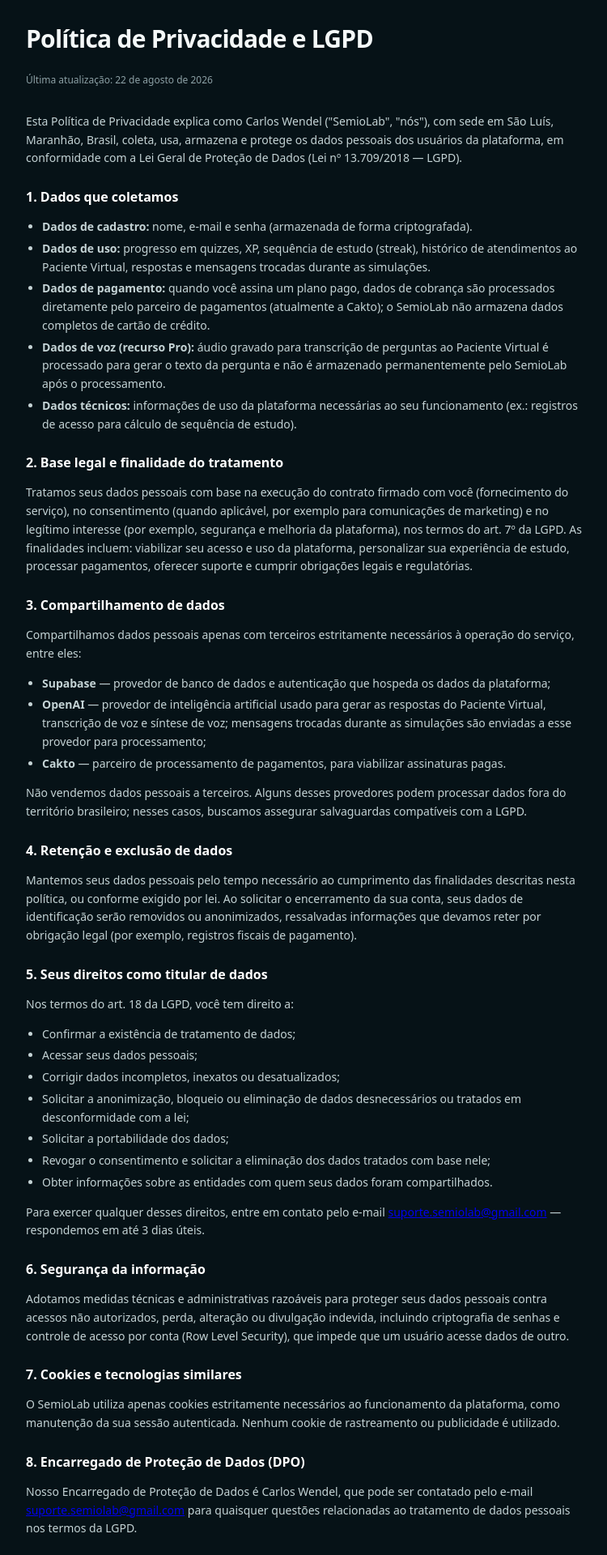
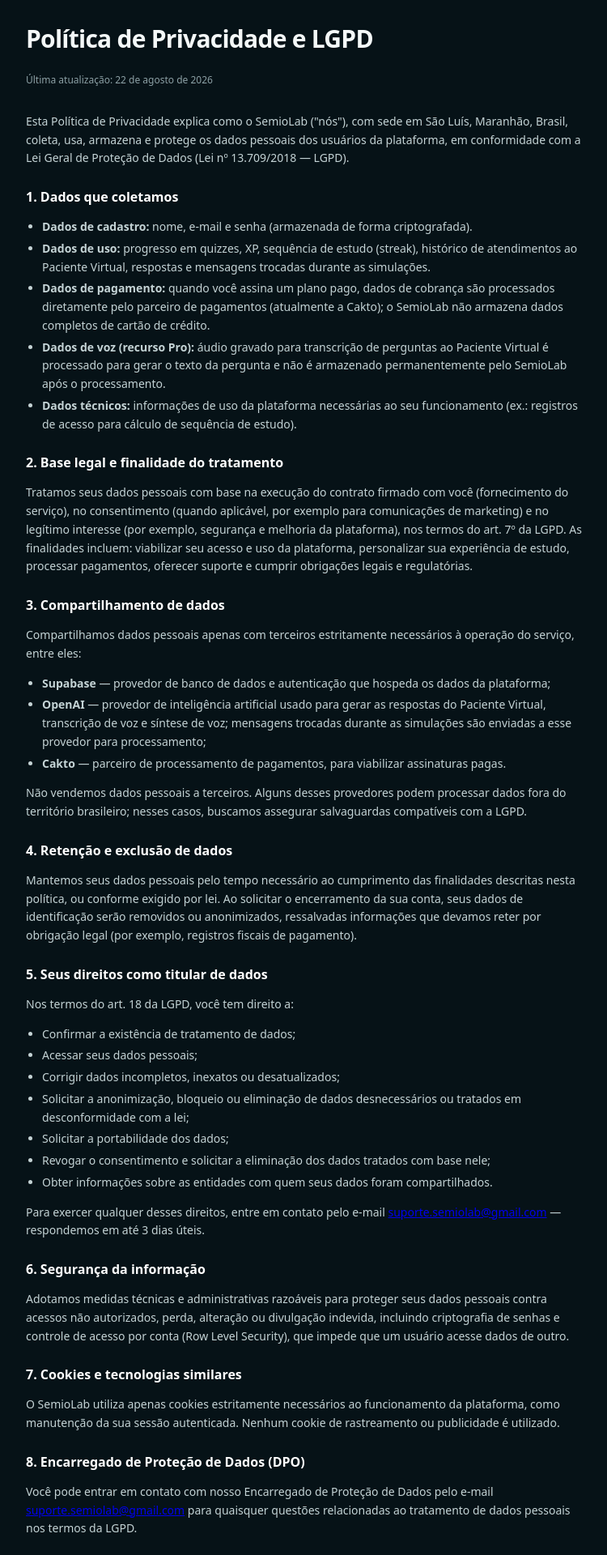
Before and after one commit to CwEmpresa/SemioLab, a Next.js app: page /privacidade in a window 1280 px wide. Shown: the part 120-2040 px from the top of the page at 81% size, without its empty margins (264-1014 px from the left). Built offline with nearby package versions, Linux system fonts and the light colour scheme.

Commit message:
Update responsible party across legal pages from Carlos Wendel to SemioLab; DPO contact no longer attributes a named individual

```diff
--- a/app/contato/page.tsx
+++ b/app/contato/page.tsx
@@ -34,7 +34,7 @@ export default function ContatoPage() {
             <MapPin className="h-4 w-4 text-[#65e5d0]" /> Responsável
           </div>
           <p className="mt-2 text-sm">
-            Carlos Wendel
+            SemioLab
             <br />
             São Luís, Maranhão, Brasil
           </p>
--- a/app/privacidade/page.tsx
+++ b/app/privacidade/page.tsx
@@ -8,10 +8,10 @@ export default function PrivacidadePage() {
     <LegalLayout title="Política de Privacidade e LGPD" updatedNote="Última atualização: 22 de agosto de 2026">
       <section>
         <p>
-          Esta Política de Privacidade explica como Carlos Wendel (&quot;SemioLab&quot;,
-          &quot;nós&quot;), com sede em São Luís, Maranhão, Brasil, coleta, usa, armazena e protege os
-          dados pessoais dos usuários da plataforma, em conformidade com a Lei Geral de Proteção de
-          Dados (Lei nº 13.709/2018 — LGPD).
+          Esta Política de Privacidade explica como o SemioLab (&quot;nós&quot;), com sede em São
+          Luís, Maranhão, Brasil, coleta, usa, armazena e protege os dados pessoais dos usuários da
+          plataforma, em conformidade com a Lei Geral de Proteção de Dados (Lei nº 13.709/2018 —
+          LGPD).
         </p>
       </section>
 
@@ -104,7 +104,7 @@ export default function PrivacidadePage() {
       <section>
         <h2 className="text-base font-bold text-white">8. Encarregado de Proteção de Dados (DPO)</h2>
         <p>
-          Nosso Encarregado de Proteção de Dados é Carlos Wendel, que pode ser contatado pelo e-mail{" "}
+          Você pode entrar em contato com nosso Encarregado de Proteção de Dados pelo e-mail{" "}
           <a href="mailto:suporte.semiolab@gmail.com" className="underline hover:text-white">suporte.semiolab@gmail.com</a>{" "}
           para quaisquer questões relacionadas ao tratamento de dados pessoais nos termos da LGPD.
         </p>
--- a/app/termos-de-uso/page.tsx
+++ b/app/termos-de-uso/page.tsx
@@ -12,7 +12,7 @@ export default function TermosDeUsoPage() {
           O SemioLab é uma plataforma educacional voltada ao ensino e à prática de semiologia médica,
           oferecendo simulados, um atlas de conteúdo clínico e um &quot;Paciente Virtual&quot; — uma
           simulação de atendimento gerada por inteligência artificial para fins exclusivamente
-          didáticos. O SemioLab é operado por Carlos Wendel, com sede em São Luís, Maranhão, Brasil
+          didáticos. O SemioLab é operado a partir de São Luís, Maranhão, Brasil
           (&quot;SemioLab&quot;, &quot;nós&quot;).
         </p>
       </section>
@@ -78,7 +78,7 @@ export default function TermosDeUsoPage() {
         <h2 className="text-base font-bold text-white">7. Propriedade intelectual</h2>
         <p>
           Todo o conteúdo do SemioLab — incluindo textos, casos clínicos, design, marca e software — é
-          de propriedade de Carlos Wendel ou de seus licenciadores, e é protegido pela legislação de
+          de propriedade do SemioLab ou de seus licenciadores, e é protegido pela legislação de
           direitos autorais e propriedade intelectual aplicável. O uso da plataforma não transfere
           nenhum direito de propriedade intelectual ao usuário.
         </p>
--- a/components/legal/LegalLayout.tsx
+++ b/components/legal/LegalLayout.tsx
@@ -50,7 +50,7 @@ export function LegalLayout({
           ))}
         </div>
         <p className="mx-auto mt-4 max-w-3xl text-[11px] text-[#5c7176]">
-          © {new Date().getFullYear()} SemioLab — Carlos Wendel. Todos os direitos reservados.
+          © {new Date().getFullYear()} SemioLab. Todos os direitos reservados.
         </p>
       </footer>
     </main>
```
